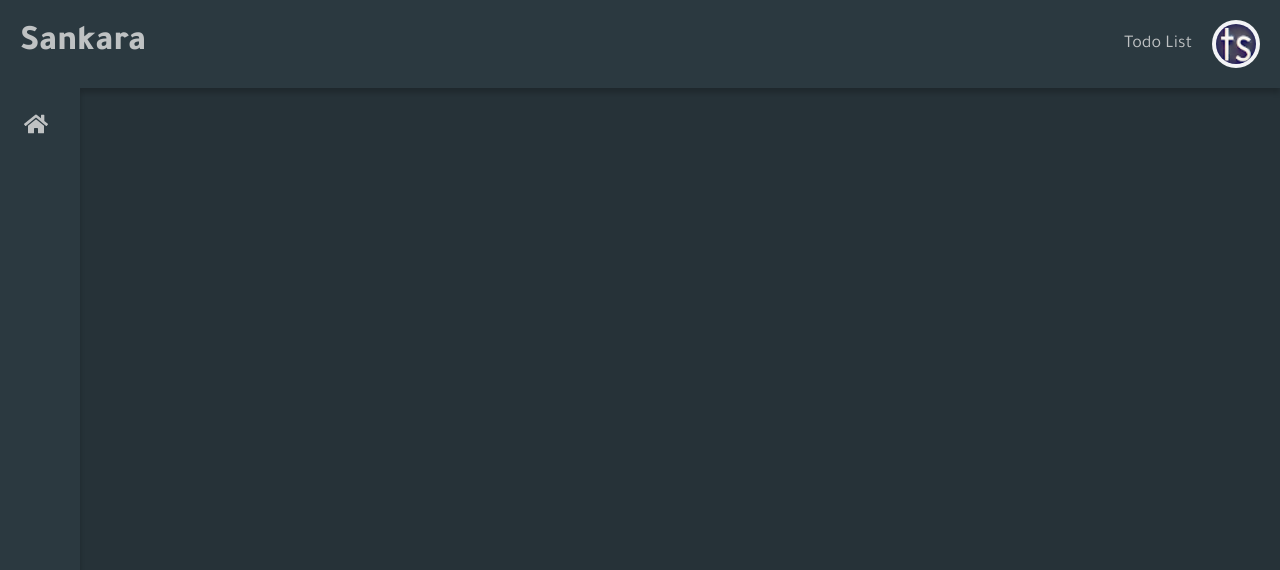
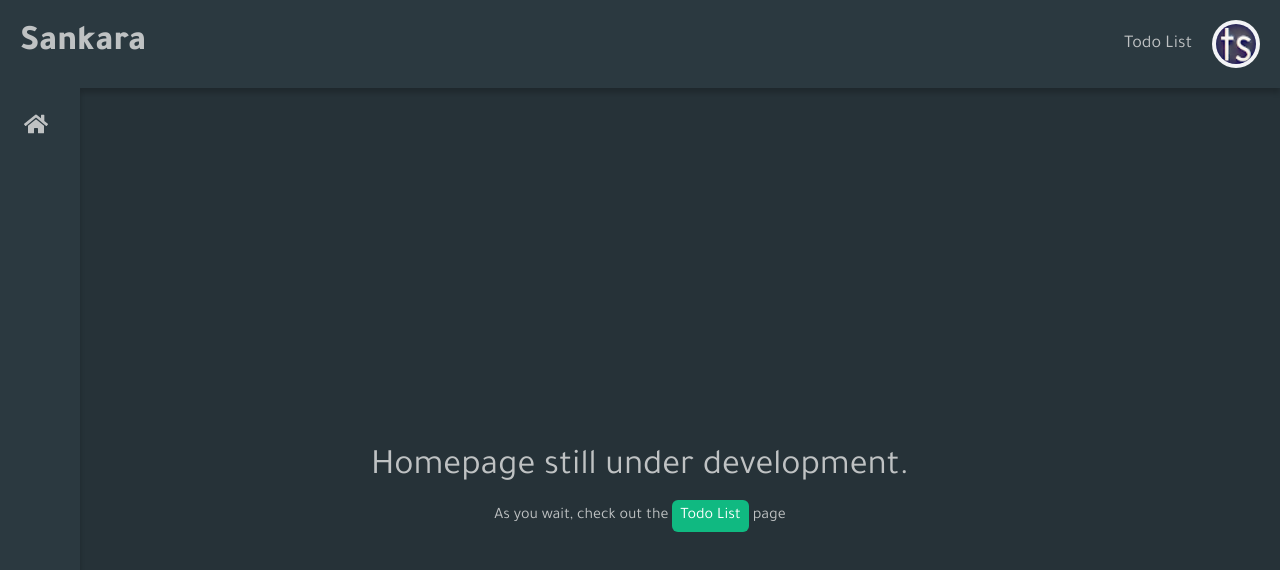
Before and after one commit to SankThomas/tsb-catalogue, a React (Create React App) app: page / in a window 1280 px wide. Shown: the top 570 px of the page. Built offline with nearby package versions, Linux system fonts and the light colour scheme.

Commit message:
render Showcase component

```diff
--- a/src/App.js
+++ b/src/App.js
@@ -4,6 +4,7 @@ import { BrowserRouter as Router, Route, Switch } from "react-router-dom"
 import ScrollToTop from "./components/ScrollToTop"
 import Header from "./components/Header"
 import Sidebar from "./components/Sidebar"
+import Showcase from "./components/Showcase"
 
 // Pages
 import Todo from "./pages/Todo"
@@ -16,7 +17,9 @@ const App = () => {
       <Header />
       <Sidebar />
       <Switch>
-        <Route path="/" exact></Route>
+        <Route path="/" exact>
+          <Showcase />
+        </Route>
         <Route path="/todo-list">
           <Todo />
         </Route>
```
